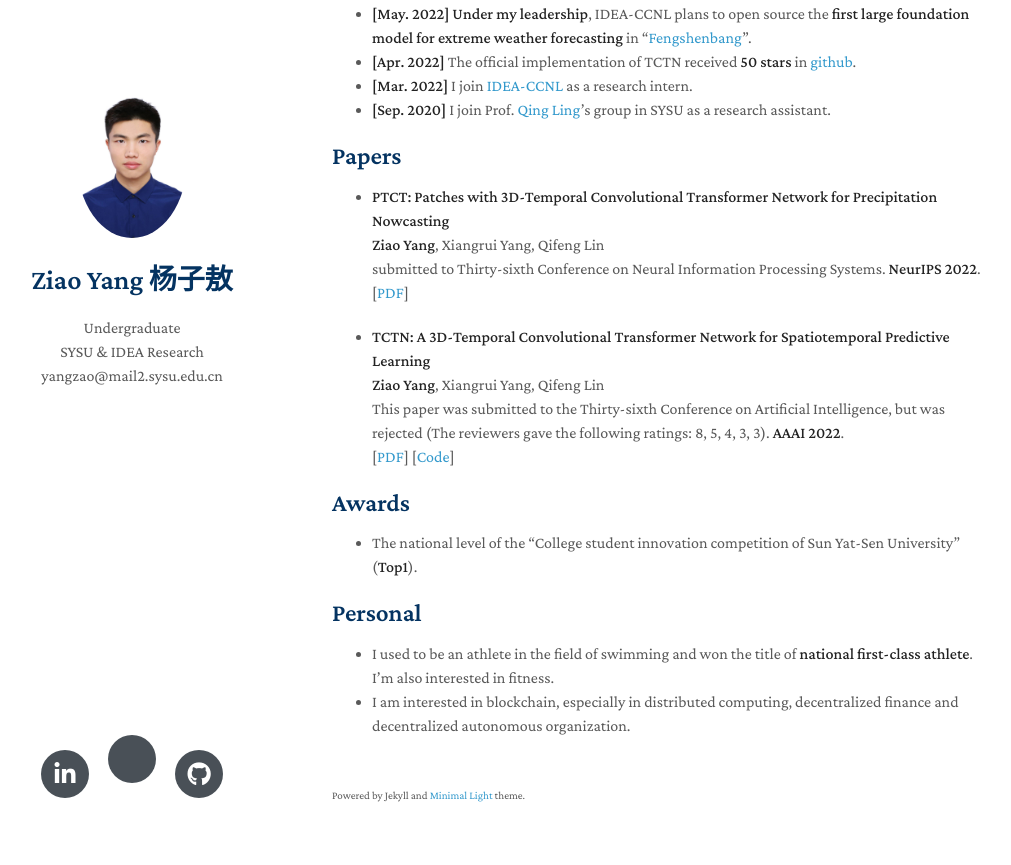
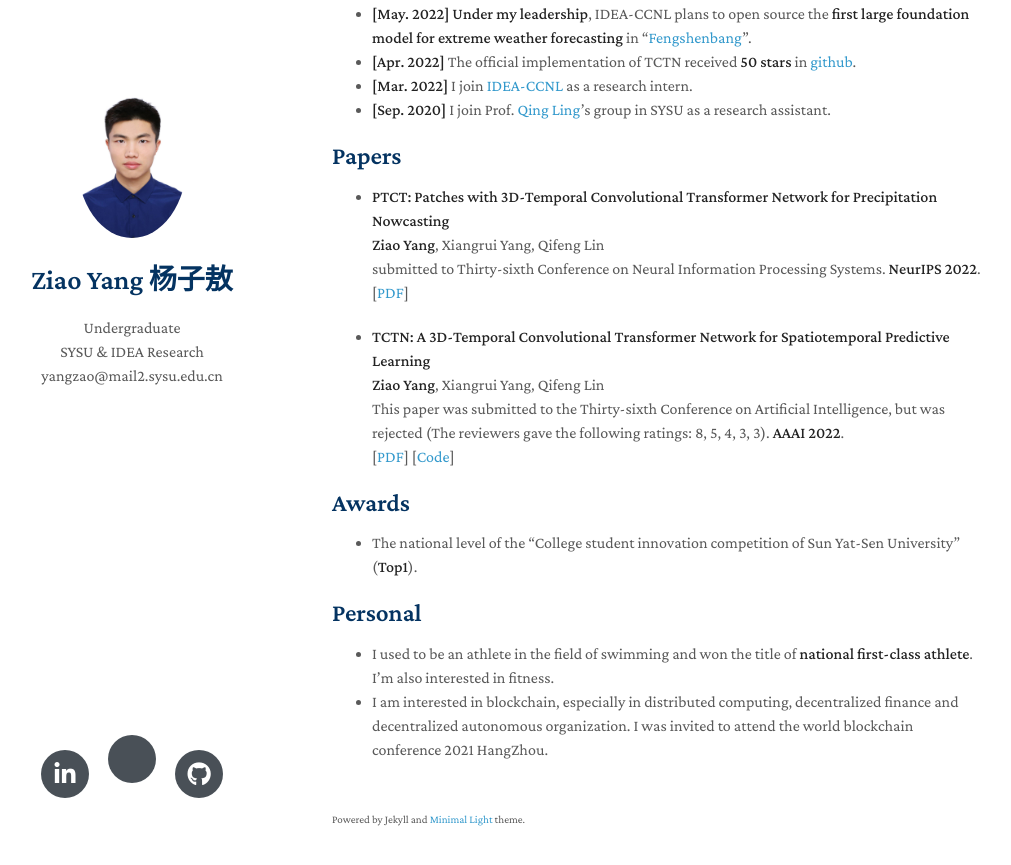
Before and after one commit to yangziao56/homepage, a Jekyll site: the page built from index.md, in a window 1280 px wide and 900 px high, scrolled down 564 px. Shown: the top 865 px of the window, without its empty margins (138-1149 px from the left). Built offline with Jekyll 4.4.1, drawn with Linux system fonts in a browser that asks for light colours; nearby versions of some CDN libraries; a style sheet for code colours, icons or effects is not loaded; our own code applies the rules of GitHub Pages for plain Markdown files.

Commit message:
Update index.md
Signed-off-by: Ziao Yang <70676524+yangziao56@users.noreply.github.com>

```diff
--- a/index.md
+++ b/index.md
@@ -50,4 +50,4 @@ You can learn more details about me and my research through my [CV](https://gith
 
 ## Personal
 - I used to be an athlete in the field of swimming and won the title of **national first-class athlete**. I'm also interested in fitness.
-- I am interested in blockchain, especially in distributed computing, decentralized finance and decentralized autonomous organization.
+- I am interested in blockchain, especially in distributed computing, decentralized finance and decentralized autonomous organization. I was invited to attend the world blockchain conference 2021 HangZhou.
```
